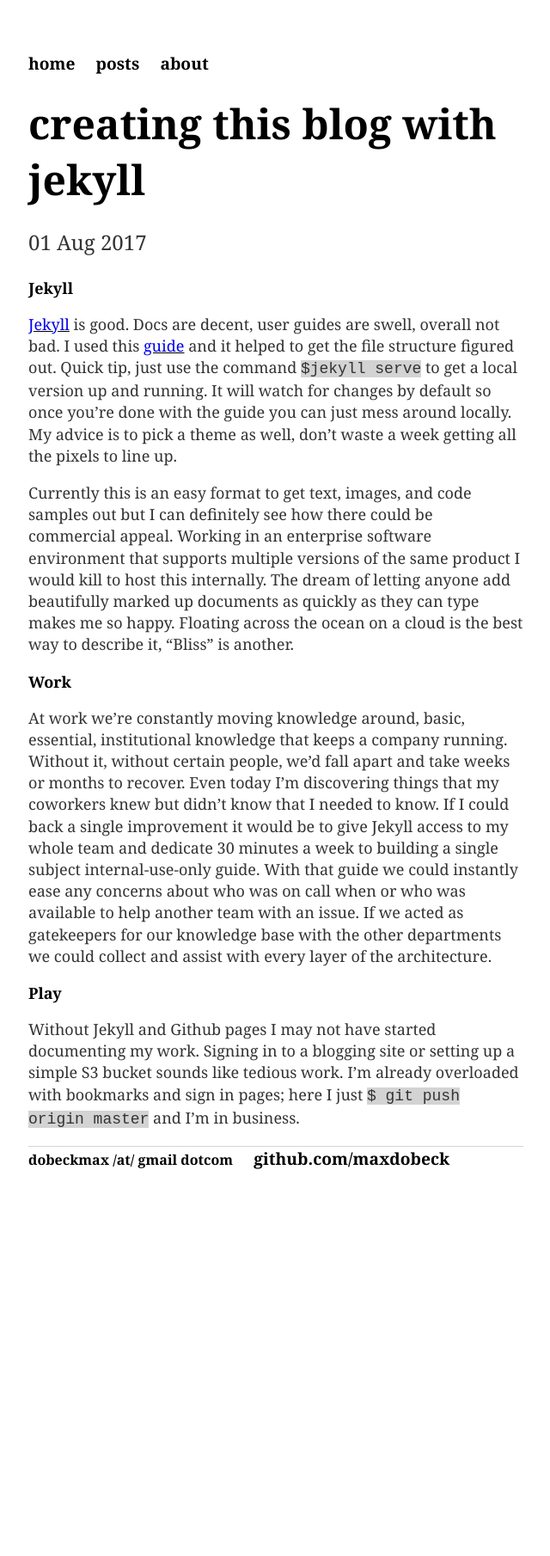
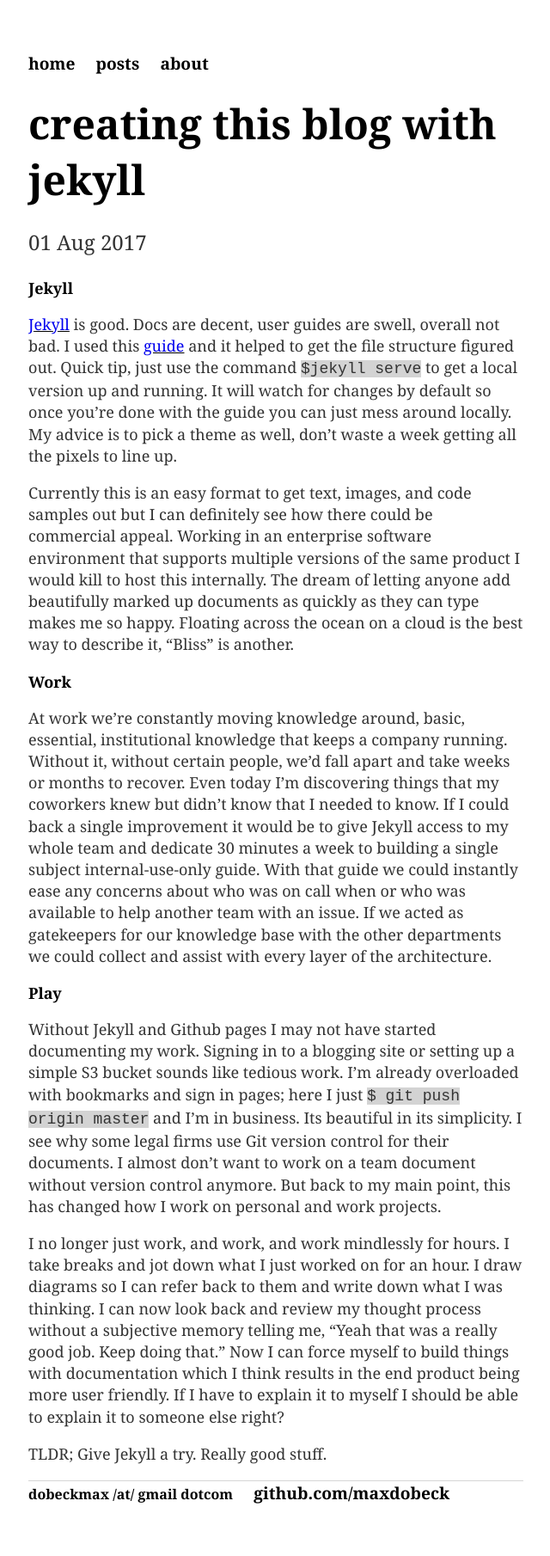
Before and after one commit to maxdobeck/maxdobeck.github.io, a Jekyll site: the page built from _posts/2017-08-01-creating-jekyll-blog.md, in a window 1280 px wide. Shown: the whole page at 86% size, without its empty margins (319-959 px from the left). Built offline with Jekyll 4.4.1, drawn with Linux system fonts in a browser that asks for light colours; before the commit the page ends 1421 px from its top, so only the background shows below that.

Commit message:
Finished jekyll article.

```diff
--- a/_posts/2017-08-01-creating-jekyll-blog.md
+++ b/_posts/2017-08-01-creating-jekyll-blog.md
@@ -13,4 +13,8 @@
 At work we're constantly moving knowledge around, basic, essential, institutional knowledge that keeps a company running.  Without it, without certain people, we'd fall apart and take weeks or months to recover.  Even today I'm discovering things that my coworkers knew but didn't know that I needed to know.  If I could back a single improvement it would be to give Jekyll access to my whole team and dedicate 30 minutes a week to building a single subject internal-use-only guide.  With that guide we could instantly ease any concerns about who was on call when or who was available to help another team with an issue.  If we acted as gatekeepers for our knowledge base with the other departments we could collect and assist with every layer of the architecture.
 
 ## Play ##
-Without Jekyll and Github pages I may not have started documenting my work.  Signing in to a blogging site or setting up a simple S3 bucket sounds like tedious work.  I'm already overloaded with bookmarks and sign in pages; here I just `$ git push origin master` and I'm in business.
+Without Jekyll and Github pages I may not have started documenting my work.  Signing in to a blogging site or setting up a simple S3 bucket sounds like tedious work.  I'm already overloaded with bookmarks and sign in pages; here I just `$ git push origin master` and I'm in business.  Its beautiful in its simplicity.  I see why some legal firms use Git version control for their documents.  I almost don't want to work on a team document without version control anymore.  But back to my main point, this has changed how I work on personal and work projects.
+
+I no longer just work, and work, and work mindlessly for hours.  I take breaks and jot down what I just worked on for an hour.  I draw diagrams so I can refer back to them and write down what I was thinking.  I can now look back and review my thought process without a subjective memory telling me, "Yeah that was a really good job.  Keep doing that."  Now I can force myself to build things with documentation which I think results in the end product being more user friendly.  If I have to explain it to myself I should be able to explain it to someone else right?
+
+TLDR; Give Jekyll a try.  Really good stuff.
```
